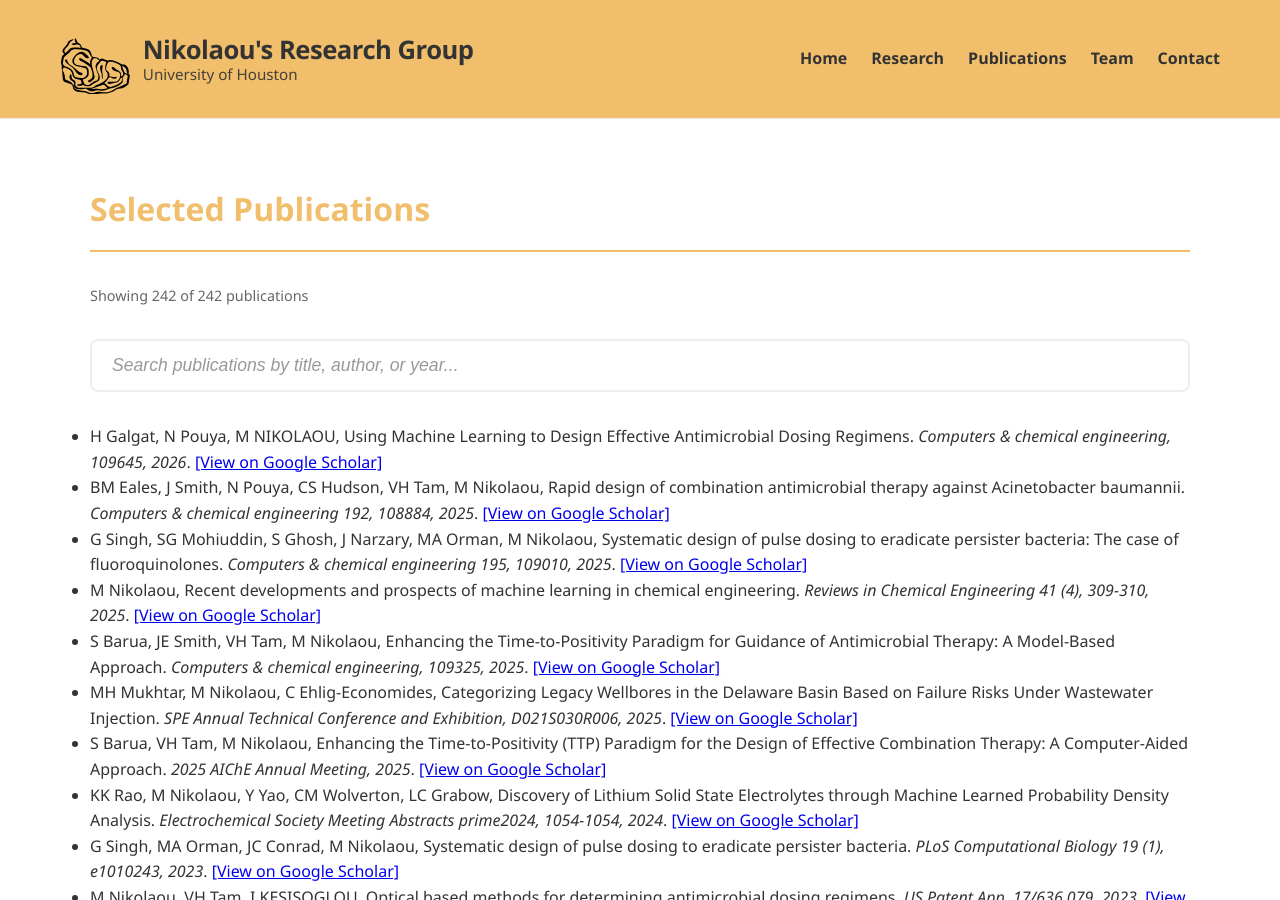
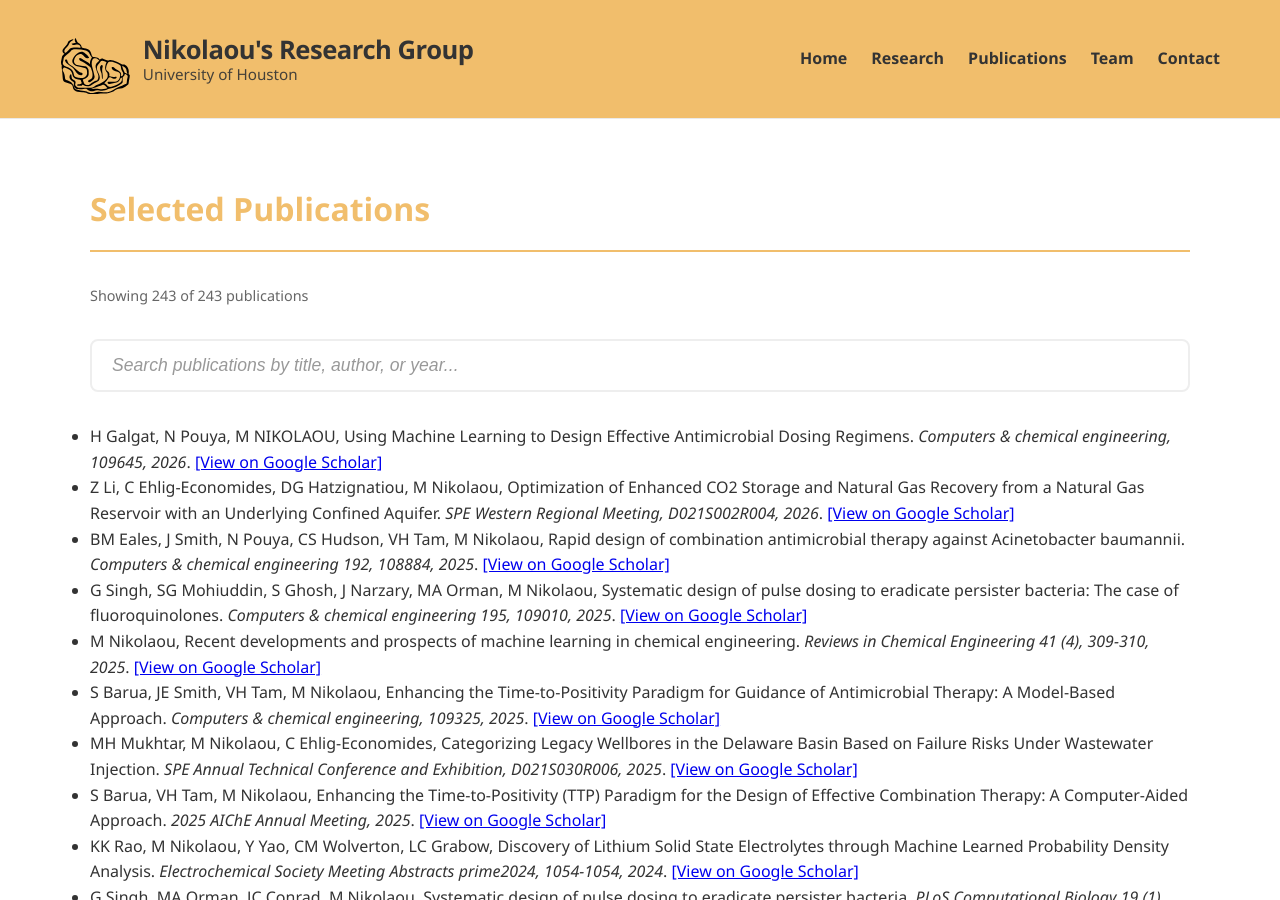
Before and after one commit to GALGAT/nikolaou-lab, a Jekyll site: the page built from publications.html, in a window 1280 px wide and 900 px high. Built offline with Jekyll 4.4.1, drawn with Linux system fonts in a browser that asks for light colours.

Commit message:
Automated Google Scholar update via SerpApi

```diff
--- a/_data/publications.yml
+++ b/_data/publications.yml
@@ -1,3 +1,9 @@
+- title: Optimization of Enhanced CO2 Storage and Natural Gas Recovery from a Natural
+    Gas Reservoir with an Underlying Confined Aquifer
+  year: '2026'
+  author: Z Li, C Ehlig-Economides, DG Hatzignatiou, M Nikolaou
+  journal: SPE Western Regional Meeting, D021S002R004, 2026
+  url: https://scholar.google.com/citations?view_op=view_citation&hl=en&user=mLs4L3UAAAAJ&pagesize=100&sortby=pubdate&citation_for_view=mLs4L3UAAAAJ:IUKN3-7HHlwC
 - title: Using Machine Learning to Design Effective Antimicrobial Dosing Regimens
   year: '2026'
   author: H Galgat, N Pouya, M NIKOLAOU
@@ -563,7 +569,7 @@
   year: '2010'
   author: M Nikolaou
   journal: Journal of Natural Gas Science and Engineering 2 (1), 1-20, 2010
-  url: https://scholar.google.com/citations?view_op=view_citation&hl=en&user=mLs4L3UAAAAJ&pagesize=100&sortby=pubdate&citation_for_view=mLs4L3UAAAAJ:isC4tDSrTZIC
+  url: https://scholar.google.com/citations?view_op=view_citation&hl=en&user=mLs4L3UAAAAJ&cstart=100&pagesize=100&sortby=pubdate&citation_for_view=mLs4L3UAAAAJ:isC4tDSrTZIC
 - title: The fluid mechanics of scleral buckling surgery for the repair of retinal
     detachment
   year: '2010'
@@ -1134,7 +1140,7 @@
   year: '1995'
   author: P Vuthandam, H Genceli, M Nikolaou
   journal: AIChE Journal 41 (9), 2083-2097, 1995
-  url: https://scholar.google.com/citations?view_op=view_citation&hl=en&user=mLs4L3UAAAAJ&cstart=100&pagesize=100&sortby=pubdate&citation_for_view=mLs4L3UAAAAJ:0EnyYjriUFMC
+  url: https://scholar.google.com/citations?view_op=view_citation&hl=en&user=mLs4L3UAAAAJ&cstart=200&pagesize=100&sortby=pubdate&citation_for_view=mLs4L3UAAAAJ:0EnyYjriUFMC
 - title: "Design of robust constrained model\u2010predictive controllers with volterra\
     \ series"
   year: '1995'
```
